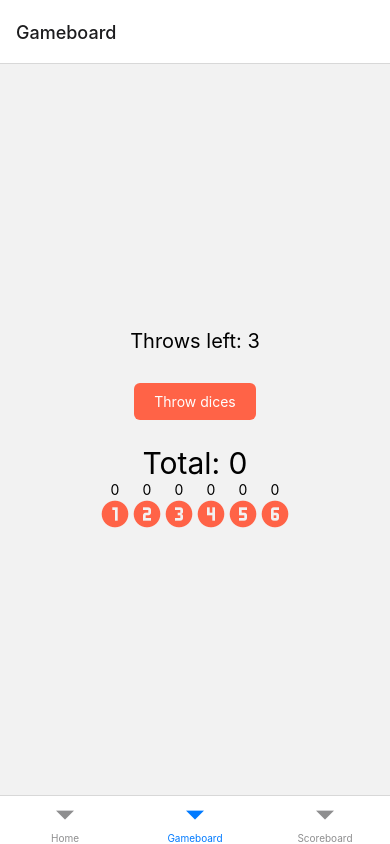
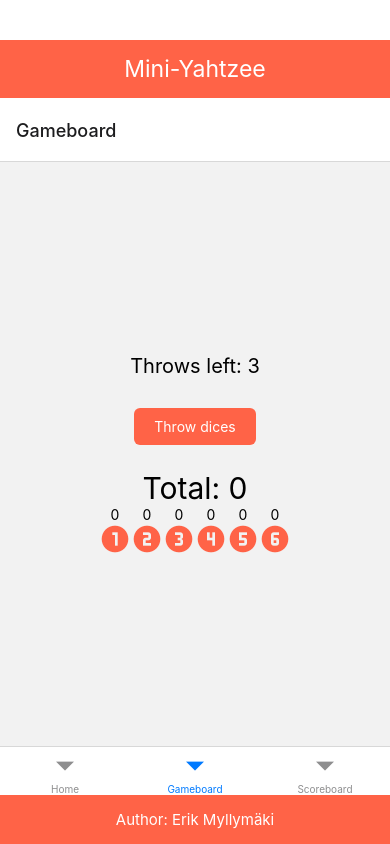
Before and after one commit to ErikMyllymaki/yathzee, a React Native app: screen /Gameboard in a window 390 px wide. Built offline with nearby package versions, Linux system fonts and the light colour scheme.

Commit message:
footerilta marginTop pois

```diff
--- a/App.js
+++ b/App.js
@@ -15,17 +15,17 @@ export default function App() {
 
   return (
     <NavigationContainer>
+      <Header />
       <Tab.Navigator>
         <Tab.Screen name='Home' component={Home}/>
         <Tab.Screen name='Gameboard' component={Gameboard}/>
         <Tab.Screen name='Scoreboard' component={Scoreboard}/>
       </Tab.Navigator>
+      <Footer />
     </NavigationContainer>
     // <View style={Styles.app}>
-    //   <Header />
     //   <Home />
     //   {/* <Gameboard /> */}
-    //   <Footer />
     // </View>
   );
 }
--- a/style/Styles.js
+++ b/style/Styles.js
@@ -30,7 +30,6 @@ export default StyleSheet.create({
         backgroundColor: 'tomato',
         justifyContent: 'center',
         alignItems: 'center',
-        marginTop: 20
     },
 
     author: {
```
